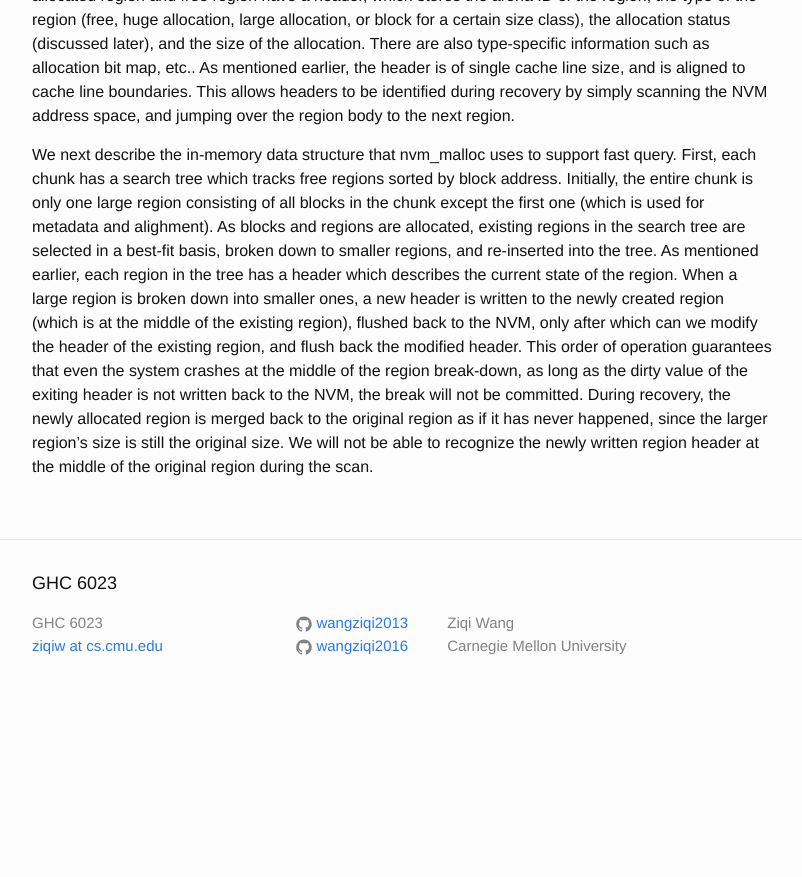
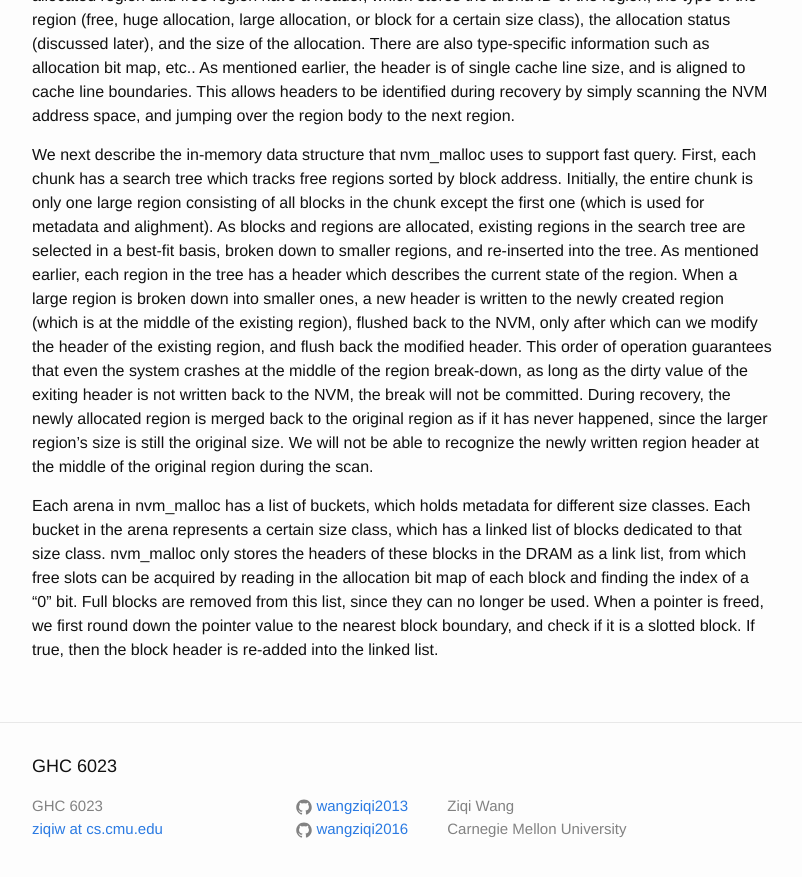
Before and after one commit to wangziqi2013/wangziqi2013.github.io, a Jekyll site: the page built from _posts/2019-11-11-nvm-malloc.markdown, in a window 1280 px wide and 900 px high, scrolled down 2104 px. Shown: the top 877 px of the window, without its empty margins (238-1040 px from the left). Built offline with Jekyll 4.4.1, drawn with Linux system fonts in a browser that asks for light colours; before the commit the page ends 2821 px from its top, so only the background shows below that.

Commit message:
Adding linked list

```diff
--- a/_posts/2019-11-11-nvm-malloc.markdown
+++ b/_posts/2019-11-11-nvm-malloc.markdown
@@ -91,3 +91,10 @@ of the region break-down, as long as the dirty value of the exiting header is no
 will not be committed. During recovery, the newly allocated region is merged back to the original region as if it has
 never happened, since the larger region's size is still the original size. We will not be able to recognize the newly
 written region header at the middle of the original region during the scan.
+
+Each arena in nvm_malloc has a list of buckets, which holds metadata for different size classes. Each bucket in the arena
+represents a certain size class, which has a linked list of blocks dedicated to that size class. nvm_malloc only stores
+the headers of these blocks in the DRAM as a link list, from which free slots can be acquired by reading in the allocation
+bit map of each block and finding the index of a "0" bit. Full blocks are removed from this list, since they can no
+longer be used. When a pointer is freed, we first round down the pointer value to the nearest block boundary,
+and check if it is a slotted block. If true, then the block header is re-added into the linked list.
```
